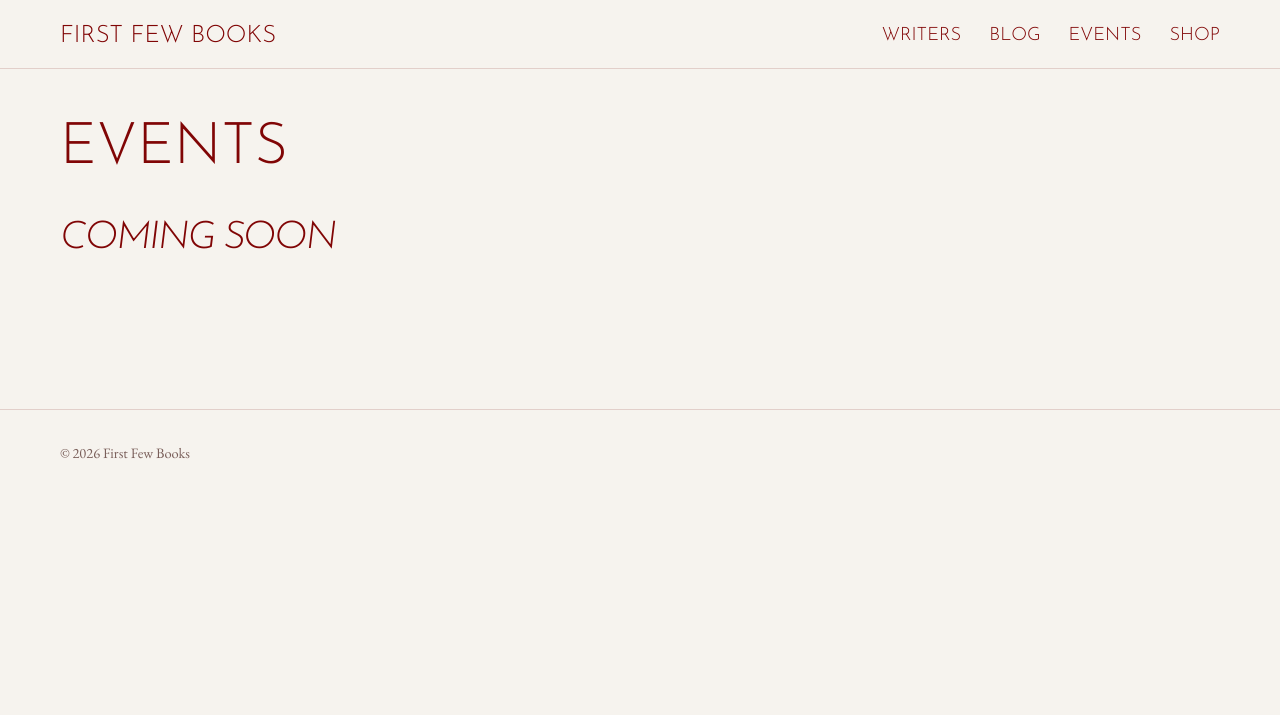
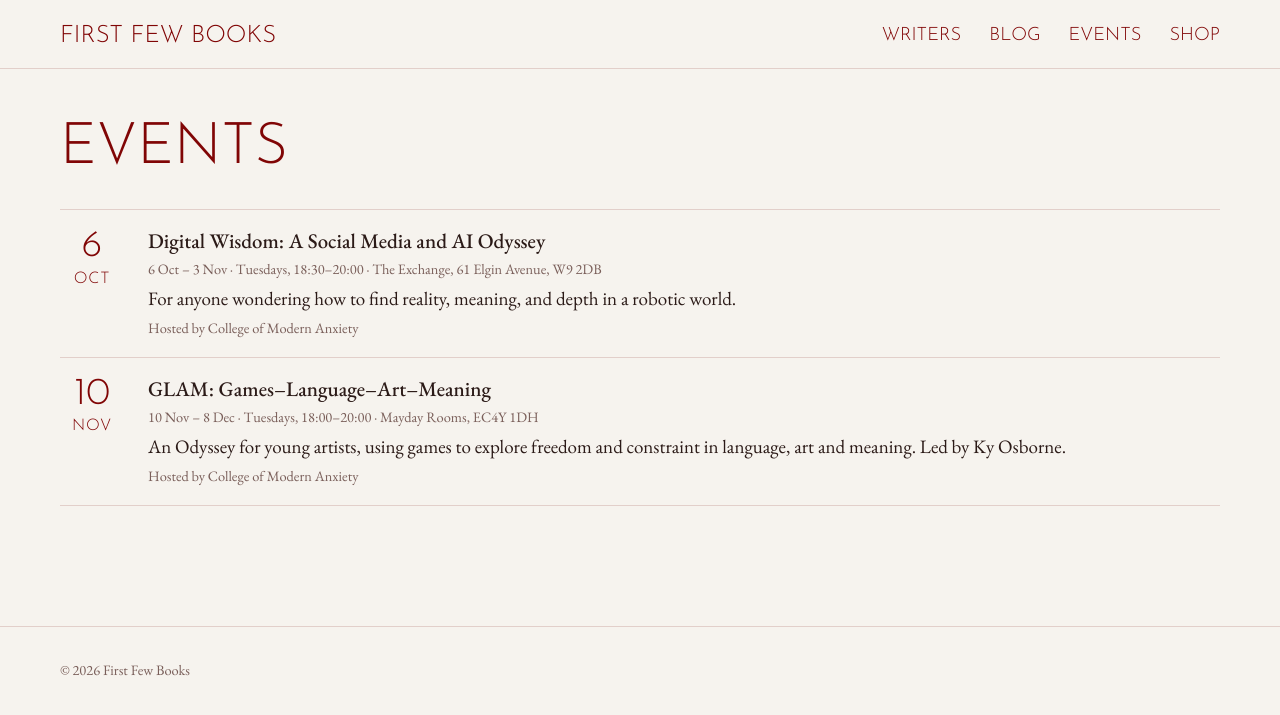
Before and after one commit to nelepope/firstfewbooks, a Jekyll site: the page built from events/index.html, in a window 1280 px wide. Shown: the top 715 px of the page. Built offline with Jekyll 4.4.1, drawn with Linux system fonts in a browser that asks for light colours.

Commit message:
Events: date ranges, hosts, and a members' Google Sheet as a source
Adds the two College of Modern Anxiety Odysseys. scripts/fetch_events.py
reads the published sheet on every build once events_sheet_csv is set.

Co-Authored-By: Claude Opus 5.5 <noreply@anthropic.com>

```diff
--- a/_config.yml
+++ b/_config.yml
@@ -7,6 +7,9 @@ markdown: kramdown
 timezone: Europe/London
 # Lets books with a future publication date show in the shop.
 future: true
+
+# Members' events sheet, published to the web as CSV (see scripts/fetch_events.py).
+events_sheet_csv:
 
 collections:
   members:
--- a/_data/events.yml
+++ b/_data/events.yml
@@ -7,3 +7,23 @@
 #   place: The Owl Bookshop, Kentish Town
 #   description: Members read new work. All welcome.
 #   url: https://example.com/tickets
+#   end_date: 2026-12-01   # for a course or series: it stays listed until this date
+#   host: Jane Smith
+
+- title: "Digital Wisdom: A Social Media and AI Odyssey"
+  date: 2026-10-06
+  end_date: 2026-11-03
+  time: Tuesdays, 18:30–20:00
+  place: The Exchange, 61 Elgin Avenue, W9 2DB
+  description: For anyone wondering how to find reality, meaning, and depth in a robotic world.
+  url: https://www.modernanxiety.org/odysseys
+  host: College of Modern Anxiety
+
+- title: "GLAM: Games–Language–Art–Meaning"
+  date: 2026-11-10
+  end_date: 2026-12-08
+  time: Tuesdays, 18:00–20:00
+  place: Mayday Rooms, EC4Y 1DH
+  description: An Odyssey for young artists, using games to explore freedom and constraint in language, art and meaning. Led by Ky Osborne.
+  url: https://www.modernanxiety.org/odysseys
+  host: College of Modern Anxiety
--- a/_includes/event.html
+++ b/_includes/event.html
@@ -1,11 +1,18 @@
+{% assign e = include.event %}
 <li class="event">
-  <time class="event-date" datetime="{{ include.event.date | date: '%Y-%m-%d' }}">
-    <span class="event-day">{{ include.event.date | date: "%-d" }}</span>
-    <span class="event-month">{{ include.event.date | date: "%b" }}</span>
+  <time class="event-date" datetime="{{ e.date | date: '%Y-%m-%d' }}">
+    <span class="event-day">{{ e.date | date: "%-d" }}</span>
+    <span class="event-month">{{ e.date | date: "%b" }}</span>
   </time>
   <div>
-    <h3>{% if include.event.url %}<a href="{{ include.event.url }}" target="_blank" rel="noopener">{{ include.event.title }}</a>{% else %}{{ include.event.title }}{% endif %}</h3>
-    <p class="meta">{% if include.event.time %}{{ include.event.time }}{% endif %}{% if include.event.time and include.event.place %} · {% endif %}{% if include.event.place %}{{ include.event.place }}{% endif %}</p>
-    {% if include.event.description %}<p>{{ include.event.description }}</p>{% endif %}
+    <h3>{% if e.url %}<a href="{{ e.url }}" target="_blank" rel="noopener">{{ e.title }}</a>{% else %}{{ e.title }}{% endif %}</h3>
+    {% capture when %}{% if e.end_date %}{{ e.date | date: "%-d %b" }} – {{ e.end_date | date: "%-d %b" }}{% endif %}{% endcapture %}
+    {% assign bits = "" | split: "" %}
+    {% if when != "" %}{% assign bits = bits | push: when %}{% endif %}
+    {% if e.time %}{% assign bits = bits | push: e.time %}{% endif %}
+    {% if e.place %}{% assign bits = bits | push: e.place %}{% endif %}
+    {% if bits.size > 0 %}<p class="meta">{{ bits | join: " · " }}</p>{% endif %}
+    {% if e.description %}<p>{{ e.description }}</p>{% endif %}
+    {% if e.host %}<p class="meta">Hosted by {{ e.host }}</p>{% endif %}
   </div>
 </li>
--- /dev/null
+++ b/_includes/events-list.html
@@ -0,0 +1,22 @@
+{% comment %}
+  All events: _data/events.yml (added by hand) plus _data/sheet_events.json (from the Google Sheet).
+  An event counts as upcoming until its end_date (or its date, for one-off events).
+  include.show = "upcoming" or "past".
+{% endcomment %}
+{% assign today = site.time | date: "%Y-%m-%d" %}
+{% comment %}Sort by "YYYY-MM-DD|source|index" keys: dates from events.yml and from the sheet are different types and can't be compared directly.{% endcomment %}
+{% assign keys = "" | split: "" %}
+{% for e in site.data.events %}{% capture k %}{{ e.date | date: "%Y-%m-%d" }}|y|{{ forloop.index0 }}{% endcapture %}{% assign keys = keys | push: k %}{% endfor %}
+{% for e in site.data.sheet_events %}{% capture k %}{{ e.date | date: "%Y-%m-%d" }}|s|{{ forloop.index0 }}{% endcapture %}{% assign keys = keys | push: k %}{% endfor %}
+{% assign keys = keys | sort %}
+{% if include.show == "past" %}{% assign keys = keys | reverse %}{% endif %}
+{% assign shown = 0 %}
+<ul class="event-list{% if include.show == 'past' %} event-list-past{% endif %}">
+  {% for key in keys %}
+    {% assign parts = key | split: "|" %}{% assign i = parts[2] | plus: 0 %}
+    {% if parts[1] == "y" %}{% assign event = site.data.events[i] %}{% else %}{% assign event = site.data.sheet_events[i] %}{% endif %}
+    {% assign until = event.end_date | default: event.date | date: "%Y-%m-%d" %}
+    {% if include.show == "past" and until < today %}{% include event.html event=event %}{% assign shown = shown | plus: 1 %}
+    {% elsif include.show != "past" and until >= today %}{% include event.html event=event %}{% assign shown = shown | plus: 1 %}{% endif %}
+  {% endfor %}
+</ul>
--- a/events/index.html
+++ b/events/index.html
@@ -2,30 +2,16 @@
 layout: default
 title: Events
 ---
-{% assign today = site.time | date: "%Y-%m-%d" %}
-{% if site.data.events %}{% assign events = site.data.events | sort: "date" %}{% else %}{% assign events = "" | split: "" %}{% endif %}
 <div class="wrap">
   <h1>Events</h1>
+  {% include events-list.html show="upcoming" %}
+  {% if shown == 0 %}<p class="coming-soon">Coming soon</p>{% endif %}
 
-  <ul class="event-list">
-    {% for event in events %}
-      {% assign day = event.date | date: "%Y-%m-%d" %}
-      {% if day >= today %}{% include event.html event=event %}{% assign upcoming = true %}{% endif %}
-    {% endfor %}
-  </ul>
-  {% unless upcoming %}<p class="coming-soon">Coming soon</p>{% endunless %}
-
-  {% assign past = "" | split: "" %}
-  {% for event in events reversed %}
-    {% assign day = event.date | date: "%Y-%m-%d" %}
-    {% if day < today %}{% assign past = past | push: event %}{% endif %}
-  {% endfor %}
-  {% if past.size > 0 %}
-    <section class="section">
+  <section class="section">
+    {% capture past_list %}{% include events-list.html show="past" %}{% endcapture %}
+    {% if shown > 0 %}
       <h2 class="rule-heading">Past events</h2>
-      <ul class="event-list event-list-past">
-        {% for event in past %}{% include event.html event=event %}{% endfor %}
-      </ul>
-    </section>
-  {% endif %}
+      {{ past_list }}
+    {% endif %}
+  </section>
 </div>
```
Also changed, not shown: index.html (+2 -9 lines), scripts/fetch_events.py (added, +93 -0 lines), .github/workflows/pages.yml, 1 other file.
